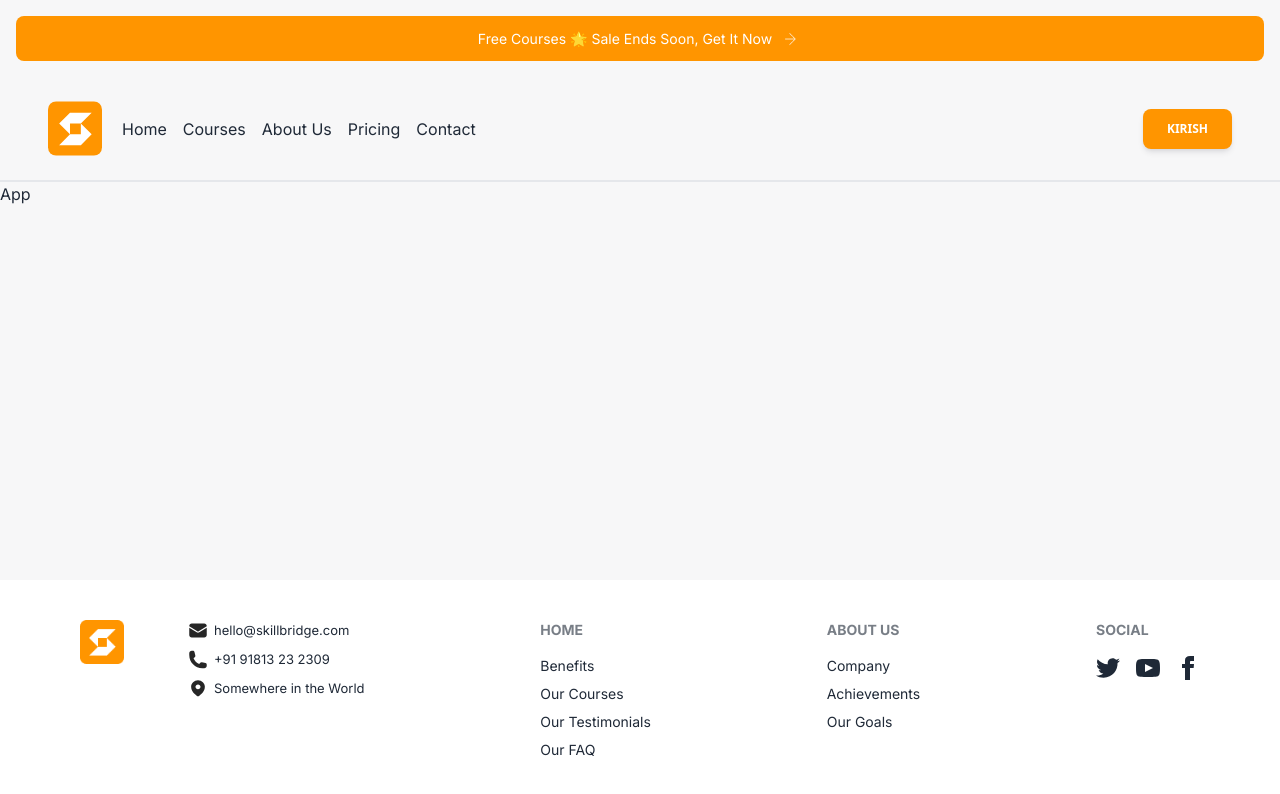
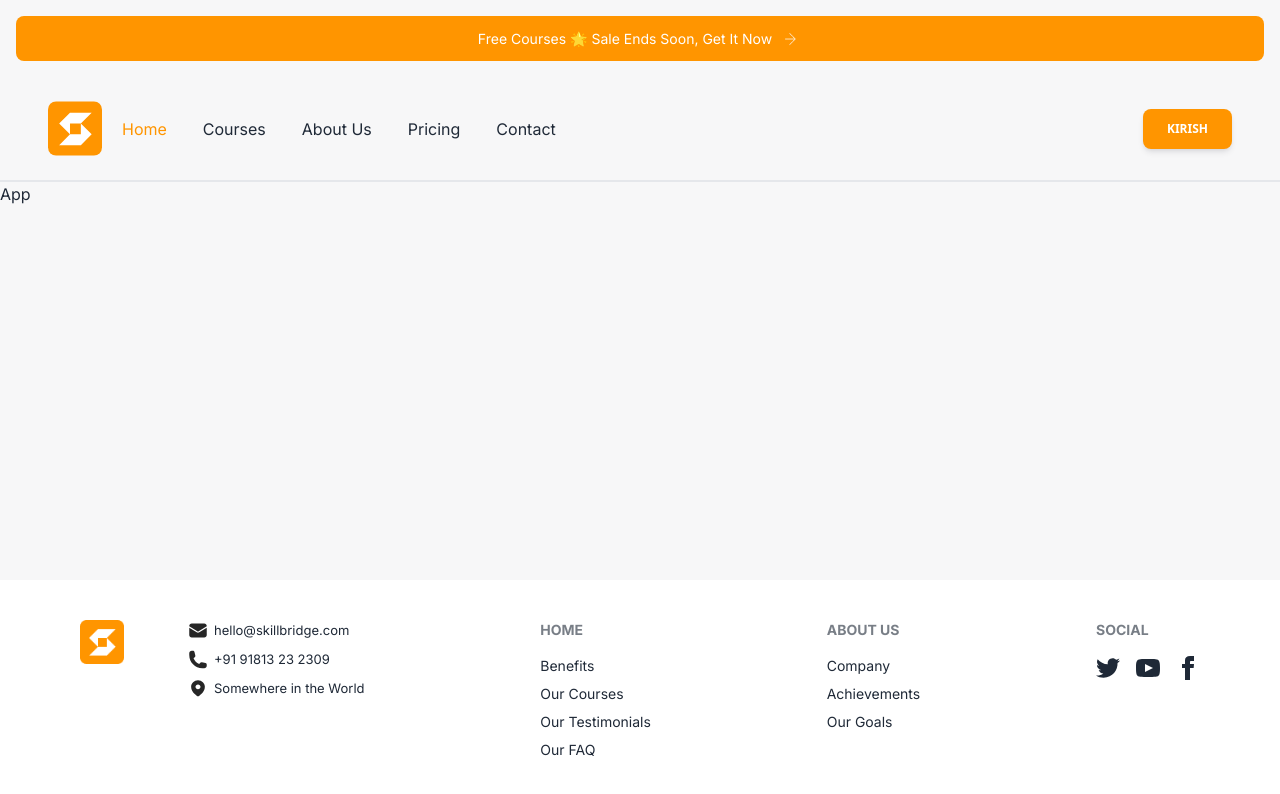
Before and after one commit to nurbek2107/User_project, a Next.js app: page / in a window 1280 px wide. In both pictures the pointer is over the link "Home". Shown: the top 794 px of the page. Built offline with nearby package versions, Linux system fonts and the light colour scheme.

Commit message:
navbar version.300

```diff
--- a/src/components/Navbar/Navbar.css
+++ b/src/components/Navbar/Navbar.css
@@ -28,11 +28,17 @@
 
 .right_text {
     display: flex;
-    gap: 16px;
+    gap: 36px;
     /* Space between navigation items */
     align-items: center;
 
+    a {
+        transition: all 0.4s;
+    }
 
+    a:hover {
+        color: #FF9500;
+    }
 }
 
 @media (max-width: 768px) {
@@ -50,6 +56,7 @@
         box-shadow: 0 4px 6px rgba(0, 0, 0, 0.1);
         transition: all .5s ease;
         position: fixed;
+        gap: 16px;
 
         a {
             width: 100%;
@@ -58,6 +65,8 @@
 
         a:hover {
             background-color: lightgrey;
+            transition: all 0.3s;
+            color: rgb(46, 45, 45);
         }
     }
 
```
